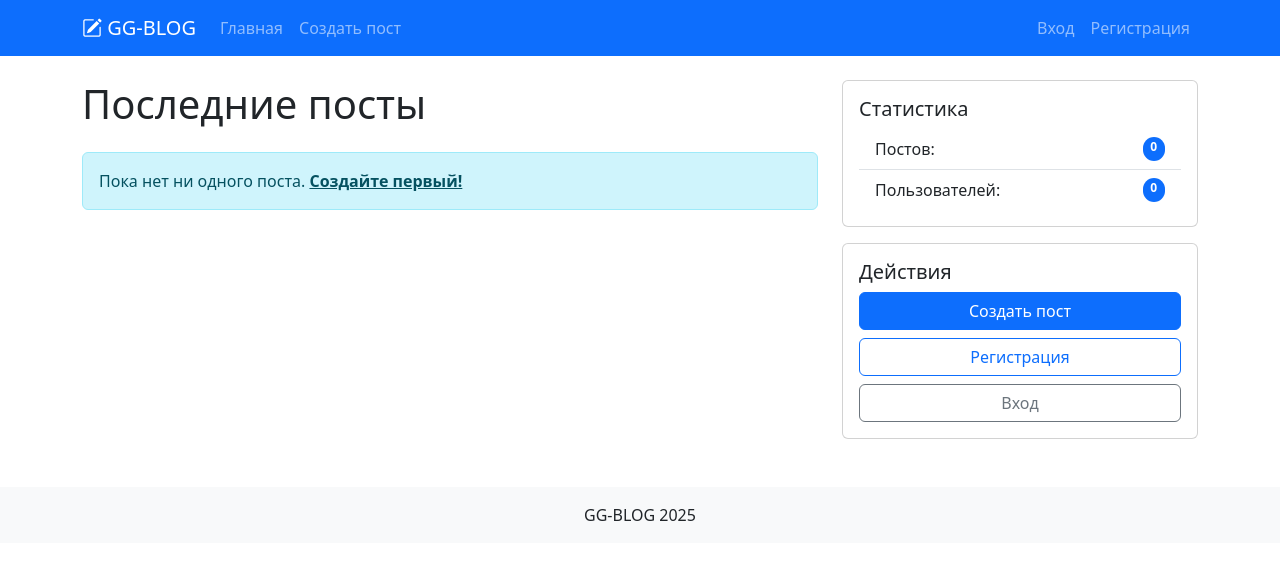
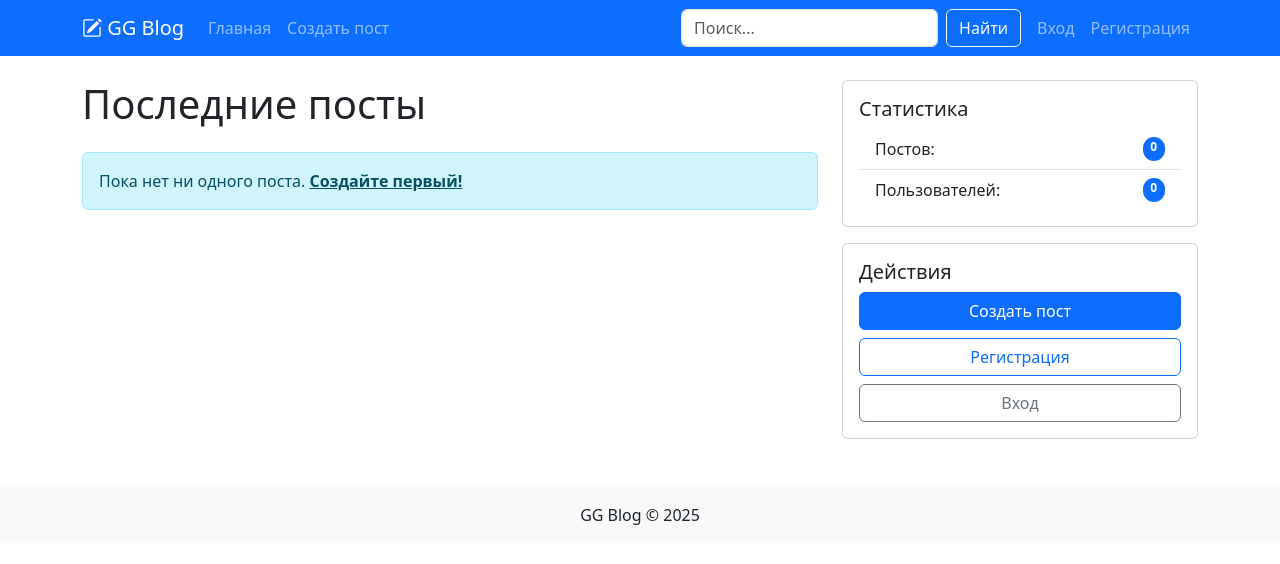
Before and after one commit to k1yoryu/GG-BLOG, a FastAPI app: page / in a window 1280 px wide. Shown: the top 564 px of the page. Run offline with FastAPI, Linux system fonts and the light colour scheme.

Commit message:
Добавление поиска в навигацию

```diff
--- a/BLOG_GG/app/templates/base.html
+++ b/BLOG_GG/app/templates/base.html
@@ -3,7 +3,7 @@
 <head>
     <meta charset="UTF-8">
     <meta name="viewport" content="width=device-width, initial-scale=1.0">
-    <title>{% block title %}GG-BLOG{% endblock %}</title>
+    <title>{% block title %}GG Blog{% endblock %}</title>
     <link href="https://cdn.jsdelivr.net/npm/bootstrap@5.3.0/dist/css/bootstrap.min.css" rel="stylesheet">
     <link rel="stylesheet" href="https://cdn.jsdelivr.net/npm/bootstrap-icons@1.10.0/font/bootstrap-icons.css">
 </head>
@@ -11,7 +11,7 @@
     <nav class="navbar navbar-expand-lg navbar-dark bg-primary mb-4">
         <div class="container">
             <a class="navbar-brand" href="/">
-                <i class="bi bi-pencil-square"></i> GG-BLOG
+                <i class="bi bi-pencil-square"></i> GG Blog
             </a>
 
             <button class="navbar-toggler" type="button" data-bs-toggle="collapse" data-bs-target="#navbarNav">
@@ -27,6 +27,13 @@
                         <a class="nav-link" href="/posts/create">Создать пост</a>
                     </li>
                 </ul>
+
+                <!-- Поиск -->
+                <form class="d-flex mx-2" method="get" action="/search">
+                    <input class="form-control me-2" type="search" name="q"
+                           placeholder="Поиск..." aria-label="Search">
+                    <button class="btn btn-outline-light" type="submit">Найти</button>
+                </form>
 
                 <ul class="navbar-nav">
                     {% if request.cookies.get('access_token') %}
@@ -57,7 +64,7 @@
 
     <footer class="mt-5 py-3 bg-light">
         <div class="container text-center">
-            <p class="mb-0">GG-BLOG {{ now().year if now else '2025'}}</p>
+            <p class="mb-0">GG Blog &copy; 2025</p>
         </div>
     </footer>
 
```
